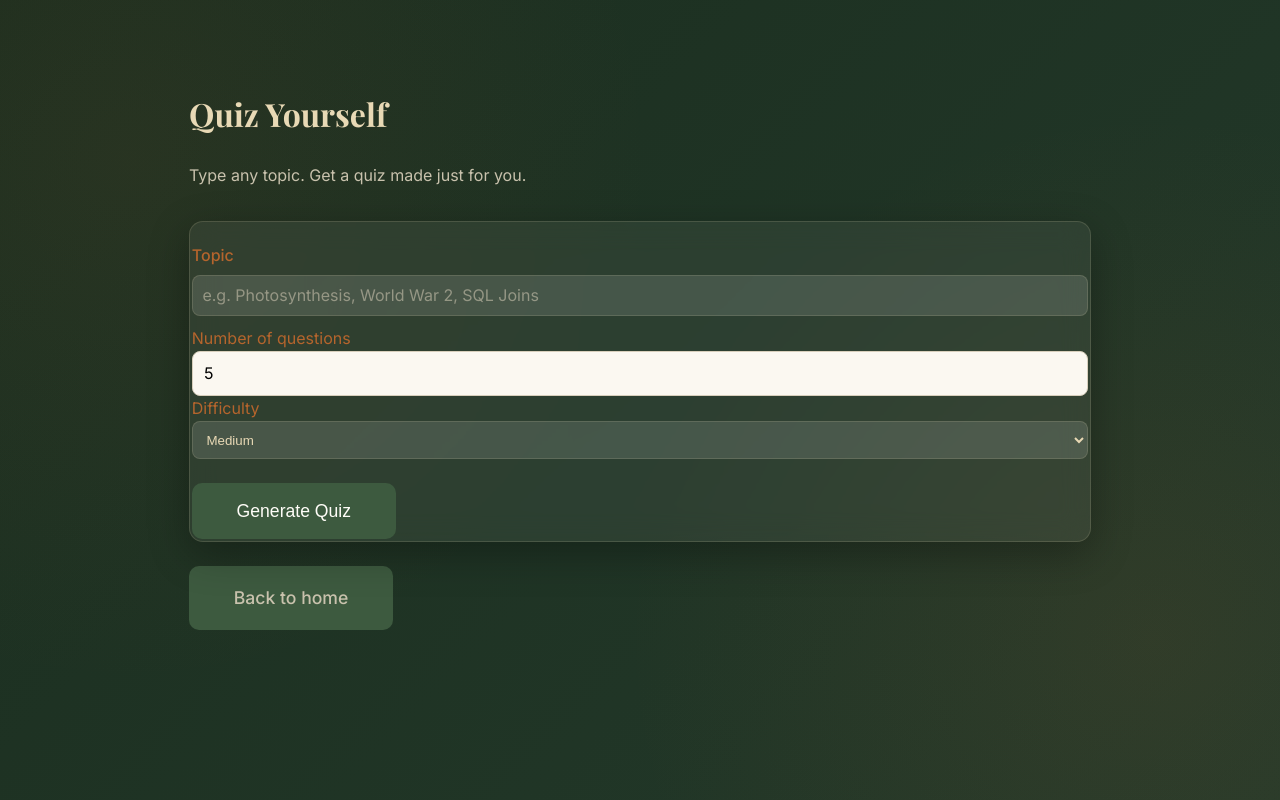
After one commit to dhanisingh1317-gif/exam-cracker-ai, a Flask app: page /quiz in a window 1280 px wide. The commit adds this page. Run offline with Flask 2, Linux system fonts and the light colour scheme.

Commit message:
Add quiz feature and Spotify integration

```diff
--- a/app.py
+++ b/app.py
@@ -163,6 +163,93 @@ def log_time():
 def resources():
     return render_template('resources.html')
 
+from quiz import generate_quiz
+@app.route('/quiz', methods=['GET', 'POST'])
+def quiz_start():
+    if request.method == 'POST':
+        topic = request.form.get('topic', '').strip()
+        num_questions = int(request.form.get('num_questions', 5))
+        difficulty = request.form.get('difficulty', 'medium')
+
+        if not topic:
+            return render_template('quiz_start.html', error="Please enter a topic.")
+
+        questions, error = generate_quiz(topic, num_questions, difficulty)
+        if error:
+            return render_template('quiz_start.html', error=error)
+
+        session['quiz_topic'] = topic
+        session['quiz_questions'] = questions
+        session['quiz_answer'] = {}
+
+        return redirect(url_for('quiz_take'))
+    return render_template('quiz_start.html', error=None)
+
+@app.route('/quiz/take')
+def quiz_take():
+    questions = session.get('quiz_questions')
+    if not questions:
+        return redirect(url_for('quiz_start'))
+    return render_template('quiz_take.html', topic=session.get('quiz_topic'), questions=questions)
+
+@app.route('/quiz/grade', methods=['POST'])
+def quiz_grade():
+    questions = session.get('quiz_questions')
+    if not questions:
+        return redirect(url_for('quiz_starter'))
+
+    results = []
+    score = 0
+    for i, q in enumerate(questions):
+        submitted = request.form.get(f'q{i}')
+        submitted_index = int(submitted) if submitted is not None else -1
+        is_correct = submitted_index == q['correct_index']
+        if is_correct:
+            score += 1
+        results.append({
+            "question": q['question'],
+            "options": q['options'],
+            "submitted_index": submitted_index,
+            "correct_index": q['correct_index'],
+            "is_correct": is_correct,
+            "explanation": q['explanation']
+        })
+
+    total = len(questions)
+    percent = int((score/total) * 100) if total > 0 else 0
+
+    return render_template('quiz_result.html', topic=session.get('quiz_topic'), results=results, score=score, total=total, percent=percent)
+
+from spotify_auth import get_auth_url, exchange_code_for_token, refresh_access_token
+import time
+
+@app.route('/spotif/login')
+def spotify_login():
+    return redirect(get_auth_url())
+
+@app.route('/spotify/callback')
+def spotify_callback():
+    code = request.args.get('code')
+    error = request.args.get('error')
+
+    if error:
+        return f"Spotify login failed: {error}", 400
+
+    token_data = exchange_code_for_token(code)
+
+    if 'access_token' not in token_data:
+        return f"Token exchange failed: {token_data}", 400
+
+    session['spotify_access_token'] = token_data['access_token']
+    session['spotify_refresh_token'] = token_data['refresh_token']
+    session['spotify_token_expires'] = time.time() + token_data['expires_in']
+
+    return redirect(url_for('spotify_login'))
+
 if __name__ == '__main__':
     port = int(os.environ.get('PORT', 5050))
     app.run(host='0.0.0.0', port=port)
+
+# MAKE a cusom topic chatbot - get API keys
+# create environment, conditions
+# Routes + gerneration form
--- /dev/null
+++ b/spotify_auth.py
@@ -0,0 +1,45 @@
+import os
+import time
+import requests
+from pathlib import Path
+from dotenv import load_dotenv
+from urllib.parse import urlencode
+
+load_dotenv(dotenv_path=Path(__file__).resolve().parent / ".env")
+
+CLIENT_ID = os.environ.get("SPOTIFY_CLIENT_ID")
+CLIENT_SECRET = os.environ.get("SPOTIFY_CLIENT_SECRET")
+REDIRECT_URI = os.environ.get("SPOTIFY_REDIRECT_URI")
+
+AUTH_URL = "https://accounts.spotify.com/authorize"
+TOKEN_URL = "https://accounts.spotify.com/api/token"
+
+SCOPES = "user-read-currently-playing user-read-playback-state"
+
+def get_auth_url():
+    params = {
+        "client_id": CLIENT_ID,
+        "response_type": "code",
+        "redirect_uri": REDIRECT_URI,
+        "scope": SCOPES,
+    }
+    return f"{AUTH_URL}?{urlencode(params)}"
+
+def exchange_code_for_token(code):
+    response = requests.post(TOKEN_URL, data={
+        "grant_type": "authorization_code",
+        "code": code,
+        "client_token": REDIRECT_URI,
+        "client_id": CLIENT_ID,
+        "client_secret": CLIENT_SECRET,
+    })
+    return response.json()
+
+def refresh_access_token(refresh_token):
+    response = requests.post(TOKEN_URL, data={
+        "grant_type": "refresh_token",
+        "refresh_token": refresh_token,
+        "client_id": CLIENT_ID,
+        "client_secret": CLIENT_SECRET,
+    })
+    return response.json()
--- a/templates/landing.html
+++ b/templates/landing.html
@@ -13,8 +13,8 @@
         <div class="secondary-btn-row">
             <a href="/my-plans" class="secondary-btn">View My Plans</a>
             <a href="/journal" class="secondary-btn">Daily Journal</a>
-            <a href="/resources" class="secondary-btn">📚 Free Library</a>
-            <a href="https://opentdb.com" target="_blank" class="secondary-btn">🤖 Daily Quiz</a>
+            <a href="/resources" class="secondary-btn">Free Library</a>
+            <a href="/quiz" class="secondary-btn">Quiz Yourself</a>
         </div>
 
             <div class="features-row">
@@ -57,6 +57,7 @@
                     <button type="button" id="pauseBtn" class="timer-btn">Pause</button>
                     <button type="button" id="resetBtn" class="timer-btn">Reset</button>
                 </div>
+                <a href="{{ url_for('spotify_login') }}" class="secondary-btn">Connect Spotify</a>
             </div>
 
             <p class="footer-note">Built with care for students who leave things to the last minute — no judgment.</p>
--- /dev/null
+++ b/templates/quiz_start.html
@@ -0,0 +1,36 @@
+<html lang="en">
+<head>
+    <meta charset="UTF-8">
+    <title>Quiz - Exam Creacker AI</title>
+    <link rel="stylesheet" href="{{ url_for('static', filename='style.css') }}">
+</head>
+<body class="journal-body">
+    <div class="container journal-container">
+        <h1>Quiz Yourself</h1>
+        <p class="journal-note">Type any topic. Get a quiz made just for you. </p>
+
+        {% if error %}
+            <p style="color:#B5652D; font-weight:500;">⚠️ {{ error }}</p>
+        {% endif %}
+
+        <form method="POST" class="glass-card">
+            <label style="color:#B5652D;">Topic</label>
+            <input type="text" name="topic" placeholder="e.g. Photosynthesis, World War 2, SQL Joins" required>
+
+            <lable style="color:#B5652D;">Number of questions</lable>
+            <input type="number" name="num_questions" value="5" min="3" max="10">
+
+            <lable style="color:#B5652D">Difficulty</lable>
+            <select name="difficulty" style="width:100%; padding:0.6rem; border-radius: 8px; background: rgba(255,253,248,0.12); border: 1px solid rgba(232,217,181,0.15); color:#E8D9B5">
+                <option value="easy" style="color:darkolivegreen">Easy</option>
+                <option style="color:darkolivegreen" value="medium" selected>Medium</option>
+                <option value="hard" style="color:darkolivegreen">Hard</option>
+            </select>
+
+            <button type="submit" class="cta-btn">Generate Quiz</button>
+        </form>
+
+        <p><a href="/" class="cta-btn">Back to home</a></p>
+    </div>
+</body>
+</html>
```
Also changed, not shown: quiz.py (added, +49 -0 lines), static/style.css (+52 -0 lines), templates/quiz_result.html (added, +29 -0 lines), templates/quiz_take.html (added, +27 -0 lines), 1 other file.
